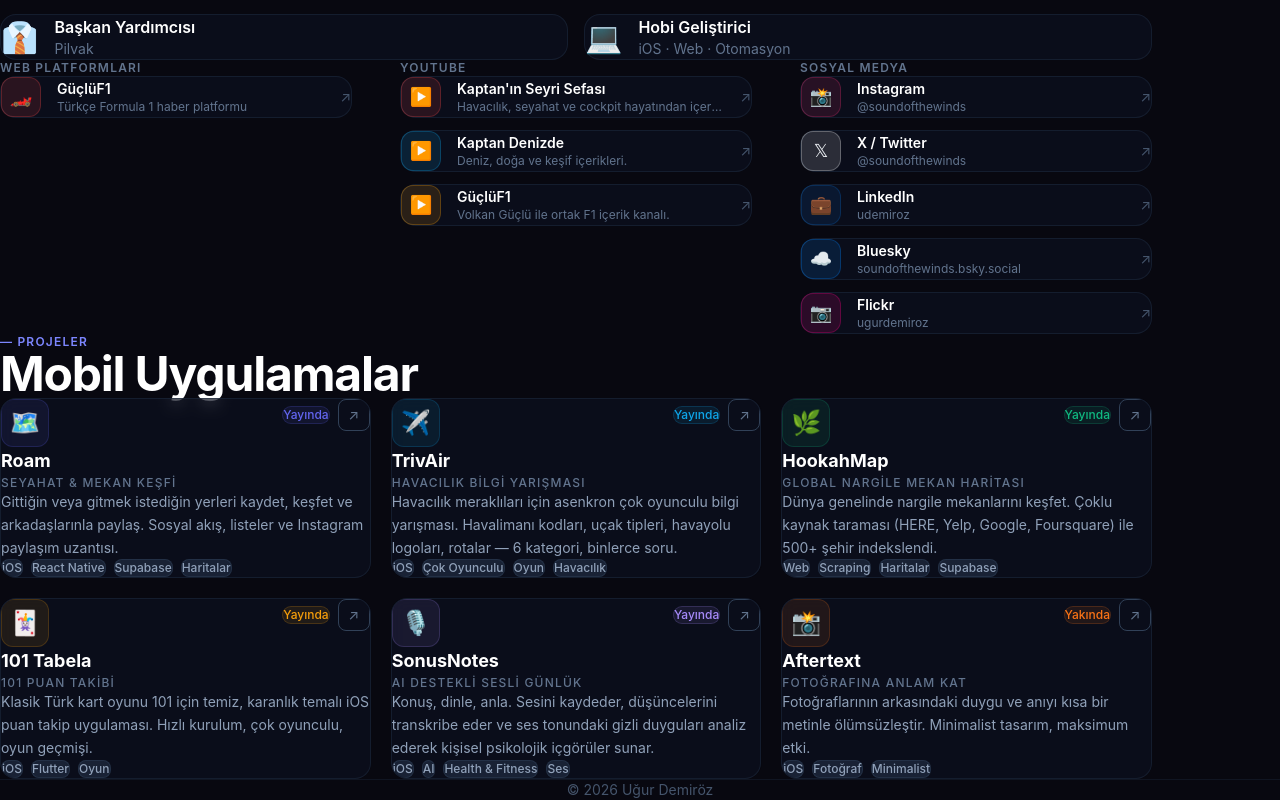
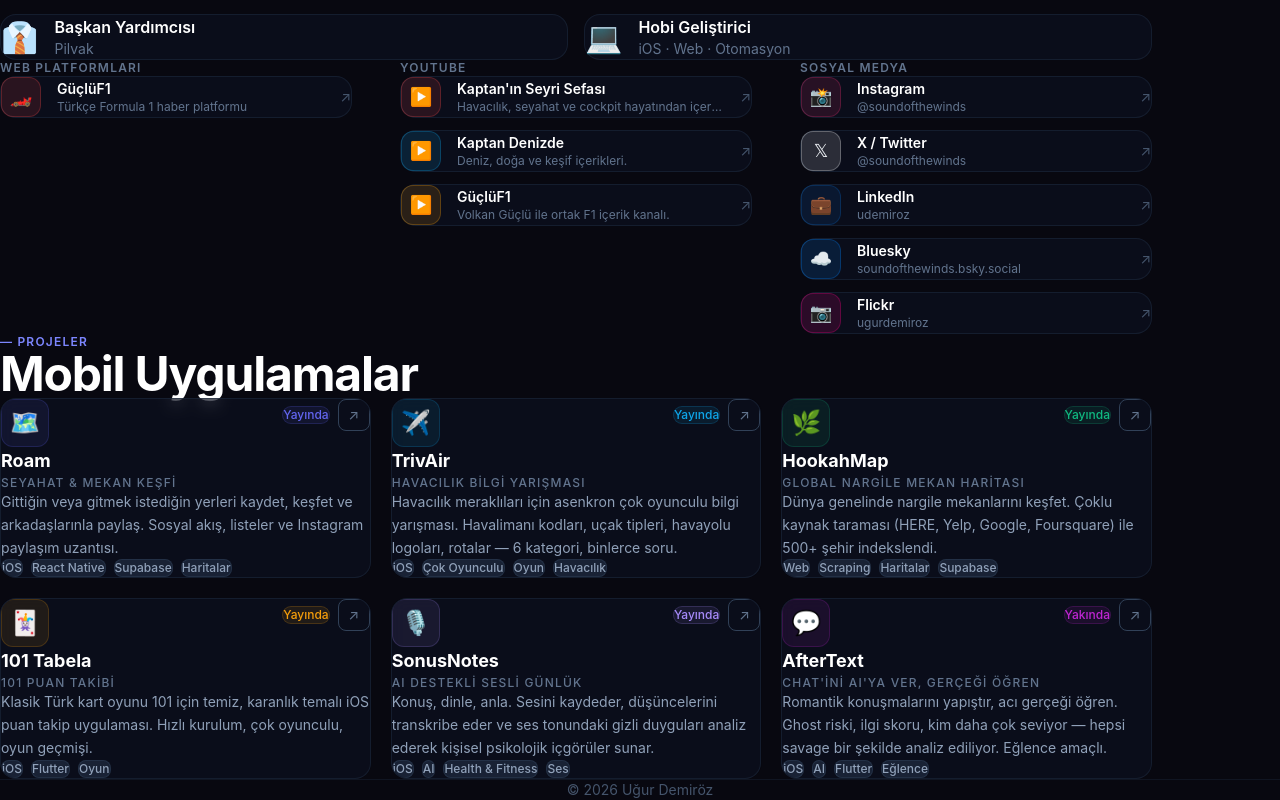
Before and after one commit to u-demiroz/ugurdemiroz, a Next.js app: page / in a window 1280 px wide. Shown: the part 912-1712 px from the top of the page. Built offline with nearby package versions, Linux system fonts and the light colour scheme.

Commit message:
fix: correct AfterText description

```diff
--- a/components/Projects.tsx
+++ b/components/Projects.tsx
@@ -66,13 +66,13 @@
     status: "Yayında",
   },
   {
-    name: "Aftertext",
-    tagline: "Fotoğrafına Anlam Kat",
-    description: "Fotoğraflarının arkasındaki duygu ve anıyı kısa bir metinle ölümsüzleştir. Minimalist tasarım, maksimum etki.",
-    tags: ["iOS", "Fotoğraf", "Minimalist"],
+    name: "AfterText",
+    tagline: "Chat'ini AI'ya ver, gerçeği öğren",
+    description: "Romantik konuşmalarını yapıştır, acı gerçeği öğren. Ghost riski, ilgi skoru, kim daha çok seviyor — hepsi savage bir şekilde analiz ediliyor. Eğlence amaçlı.",
+    tags: ["iOS", "AI", "Flutter", "Eğlence"],
     url: "https://aftertext.app",
-    accent: "#f97316",
-    emoji: "📸",
+    accent: "#c026d3",
+    emoji: "💬",
     status: "Yakında",
   },
 ];
```
